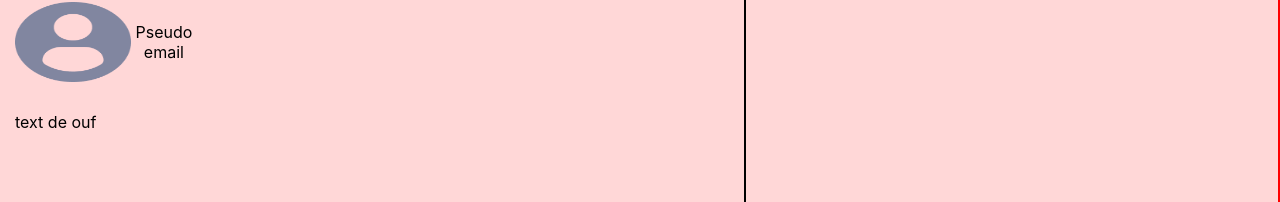
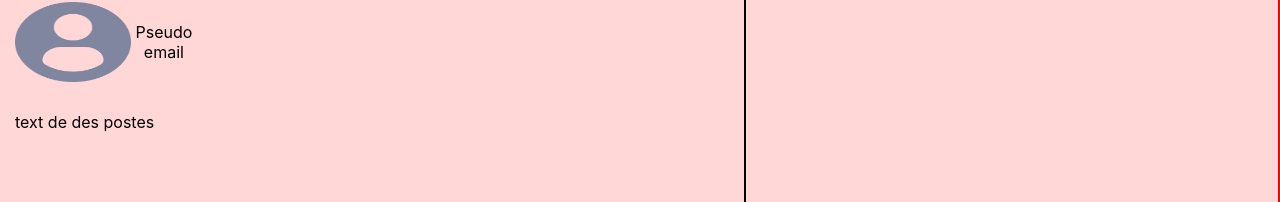
Before and after one commit to Cameron-HUCK/Huck-cameron-P7-Creation-reseau-social-ReactJs, a React (Create React App) app in the folder frontend/: page / in a window 1280 px wide. Shown: the part 218-420 px from the top of the page. Built offline with nearby package versions, Linux system fonts and the light colour scheme; no server answers.

Commit message:
Fil d'actualite

```diff
--- a/frontend/src/components/Card/index.jsx
+++ b/frontend/src/components/Card/index.jsx
@@ -23,7 +23,7 @@ Card.propTypes = {
 
 Card.defaultProps = {
   label: 'Pseudo email',
-  title: 'text de ouf',
+  title: 'text de des postes',
   picture: DefaultPicture,
 }
 export default Card
```
